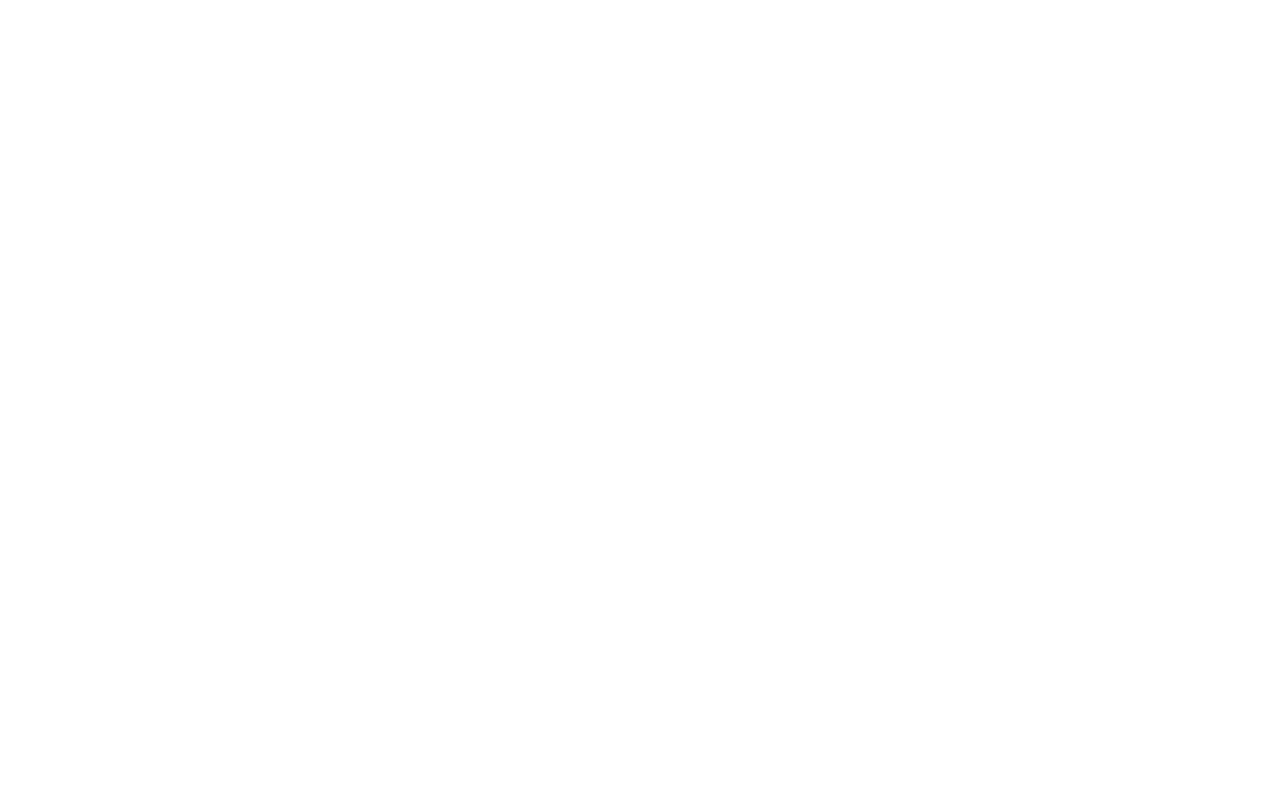
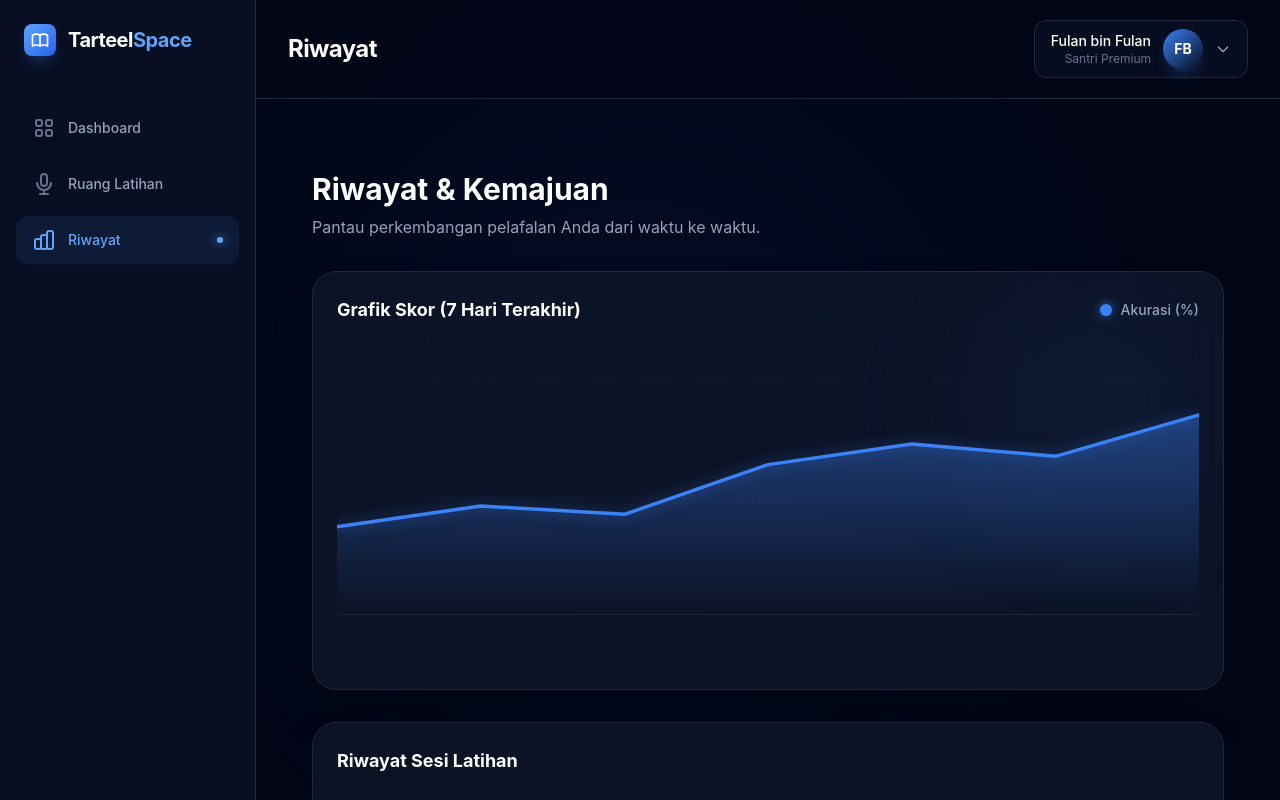
Before and after one commit to RizalHaryaputra/tarteel-space-frontend, a Nuxt app: page /dashboard/history in a window 1280 px wide. Before the commit this address had no page. Built offline with nearby package versions, Linux system fonts and the light colour scheme.

Commit message:
feat: add user progress dashboard page with SVG performance chart and history table

```diff
--- /dev/null
+++ b/app/pages/dashboard/history.vue
@@ -0,0 +1,215 @@
+<script setup lang="ts">
+import { computed } from 'vue'
+
+definePageMeta({
+  layout: 'dashboard'
+})
+
+// Mock Data
+const historyData = [
+  { date: 'Senin', score: 65, letter: 'بَ', transliteration: 'Ba' },
+  { date: 'Selasa', score: 70, letter: 'تَ', transliteration: 'Ta' },
+  { date: 'Rabu', score: 68, letter: 'ثَ', transliteration: 'Tsa' },
+  { date: 'Kamis', score: 80, letter: 'جَ', transliteration: 'Ja' },
+  { date: 'Jumat', score: 85, letter: 'حَ', transliteration: 'Ha' },
+  { date: 'Sabtu', score: 82, letter: 'خَ', transliteration: 'Kha' },
+  { date: 'Minggu', score: 92, letter: 'نَ', transliteration: 'Nun' }
+]
+
+// SVG Line Chart Logic
+const svgWidth = 1000
+const svgHeight = 300
+const maxScore = 100
+const minScore = 50 // Base for dynamic looking graph
+
+const points = computed(() => {
+  return historyData.map((data, index) => {
+    const x = (index / (historyData.length - 1)) * svgWidth
+    const normalizedScore = Math.max(0, data.score - minScore) / (maxScore - minScore)
+    const y = svgHeight - (normalizedScore * (svgHeight - 60)) - 30 // Add padding
+    return { x, y, score: data.score, date: data.date }
+  })
+})
+
+const polylinePoints = computed(() => {
+  return points.value.map(p => `${p.x},${p.y}`).join(' ')
+})
+
+const polygonPoints = computed(() => {
+  return `${polylinePoints.value} ${svgWidth},${svgHeight} 0,${svgHeight}`
+})
+</script>
+
+<template>
+  <div class="max-w-5xl mx-auto px-4 py-8">
+
+    <div class="mb-8">
+      <h2 class="text-3xl font-bold text-white mb-2">Riwayat & Kemajuan</h2>
+      <p class="text-slate-400">Pantau perkembangan pelafalan Anda dari waktu ke waktu.</p>
+    </div>
+
+    <!-- Chart Section -->
+    <div class="bg-dark-900/80 backdrop-blur-xl border border-dark-800 rounded-3xl p-6 mb-8 shadow-2xl overflow-hidden relative group">
+      <!-- Glow background -->
+      <div class="absolute top-0 right-0 w-64 h-64 bg-primary-500/5 rounded-full blur-3xl pointer-events-none transition-all duration-1000 group-hover:bg-primary-500/10"></div>
+
+      <div class="flex items-center justify-between mb-8 relative z-10">
+        <h3 class="text-lg font-bold text-white">Grafik Skor (7 Hari Terakhir)</h3>
+        <div class="flex items-center gap-2">
+          <div class="w-3 h-3 rounded-full bg-primary-500 shadow-[0_0_10px_rgba(59,130,246,0.8)]"></div>
+          <span class="text-sm font-medium text-slate-400">Akurasi (%)</span>
+        </div>
+      </div>
+
+      <!-- Custom SVG Chart -->
+      <div class="w-full relative z-10 overflow-x-auto pb-4 custom-scrollbar">
+        <div class="min-w-[600px]">
+          <svg :viewBox="`0 0 ${svgWidth} ${svgHeight + 40}`" class="w-full h-auto overflow-visible">
+            <defs>
+              <linearGradient id="gradient-area" x1="0" y1="0" x2="0" y2="1">
+                <stop offset="0%" stop-color="rgba(59, 130, 246, 0.4)" />
+                <stop offset="100%" stop-color="rgba(59, 130, 246, 0)" />
+              </linearGradient>
+            </defs>
+
+            <!-- Grid Lines -->
+            <line x1="0" y1="30" :x2="svgWidth" y2="30" stroke="rgba(255,255,255,0.05)" stroke-width="1" stroke-dasharray="5,5" />
+            <line x1="0" :y1="(svgHeight/2)+15" :x2="svgWidth" :y2="(svgHeight/2)+15" stroke="rgba(255,255,255,0.05)" stroke-width="1" stroke-dasharray="5,5" />
+            <line x1="0" :y1="svgHeight" :x2="svgWidth" :y2="svgHeight" stroke="rgba(255,255,255,0.1)" stroke-width="1" />
+
+            <!-- Filled Area -->
+            <polygon
+              :points="polygonPoints"
+              fill="url(#gradient-area)"
+              class="animate-fade-in"
+              style="animation-duration: 1.5s;"
+            />
+
+            <!-- Line Path -->
+            <polyline
+              :points="polylinePoints"
+              fill="none"
+              stroke="#3b82f6"
+              stroke-width="4"
+              stroke-linecap="round"
+              stroke-linejoin="round"
+              class="draw-line drop-shadow-[0_0_8px_rgba(59,130,246,0.5)]"
+            />
+
+            <!-- Data Points -->
+            <g v-for="(point, i) in points" :key="i" class="animate-fade-in" :style="`animation-delay: ${i * 0.1 + 0.5}s; opacity: 0; animation-fill-mode: forwards;`">
+              <!-- Point circle -->
+              <circle
+                :cx="point.x"
+                :cy="point.y"
+                r="6"
+                fill="#0f172a"
+                stroke="#60a5fa"
+                stroke-width="3"
+                class="hover:r-8 transition-all cursor-pointer shadow-lg drop-shadow-[0_0_5px_rgba(96,165,250,0.8)]"
+              />
+
+              <!-- Value Text -->
+              <text :x="point.x" :y="point.y - 15" fill="white" font-size="14" font-weight="bold" text-anchor="middle" class="select-none">
+                {{ point.score }}%
+              </text>
+
+              <!-- X Axis Labels -->
+              <text :x="point.x" :y="svgHeight + 25" fill="#94a3b8" font-size="14" font-weight="500" text-anchor="middle" class="select-none">
+                {{ point.date }}
+              </text>
+            </g>
+          </svg>
+        </div>
+      </div>
+    </div>
+
+    <!-- History Table -->
+    <div class="bg-dark-900/80 backdrop-blur-xl border border-dark-800 rounded-3xl p-6 shadow-2xl">
+      <h3 class="text-lg font-bold text-white mb-6">Riwayat Sesi Latihan</h3>
+
+      <div class="overflow-x-auto">
+        <table class="w-full text-left border-collapse">
+          <thead>
+            <tr class="border-b border-dark-800/80">
+              <th class="py-4 px-4 text-sm font-semibold text-slate-400 uppercase tracking-wider w-1/4">Hari/Tanggal</th>
+              <th class="py-4 px-4 text-sm font-semibold text-slate-400 uppercase tracking-wider w-1/3">Huruf Target</th>
+              <th class="py-4 px-4 text-sm font-semibold text-slate-400 uppercase tracking-wider text-right">Skor Akurasi</th>
+            </tr>
+          </thead>
+          <tbody class="divide-y divide-dark-800/50">
+            <tr v-for="(item, idx) in historyData.slice().reverse()" :key="idx" class="hover:bg-dark-800/30 transition-colors group">
+              <td class="py-4 px-4 text-slate-300 font-medium">
+                {{ item.date }}
+              </td>
+              <td class="py-4 px-4">
+                <div class="flex items-center gap-3">
+                  <div class="w-10 h-10 rounded-lg bg-dark-950 border border-dark-700 flex items-center justify-center font-arabic text-xl text-white group-hover:text-primary-400 transition-colors shadow-inner">
+                    {{ item.letter }}
+                  </div>
+                  <span class="font-medium text-slate-300">{{ item.transliteration }}</span>
+                </div>
+              </td>
+              <td class="py-4 px-4 text-right">
+                <span
+                  class="inline-block px-3 py-1 rounded-md text-sm font-bold"
+                  :class="item.score >= 90 ? 'bg-green-500/10 text-green-400 border border-green-500/20' :
+                          item.score >= 75 ? 'bg-yellow-500/10 text-yellow-400 border border-yellow-500/20' :
+                          'bg-red-500/10 text-red-400 border border-red-500/20'"
+                >
+                  {{ item.score }}%
+                </span>
+              </td>
+            </tr>
+          </tbody>
+        </table>
+      </div>
+    </div>
+
+  </div>
+</template>
+
+<style scoped>
+@import url('https://fonts.googleapis.com/css2?family=Amiri&display=swap');
+.font-arabic {
+  font-family: 'Amiri', serif;
+}
+
+/* Custom SVG Draw Line Animation */
+.draw-line {
+  stroke-dasharray: 2000;
+  stroke-dashoffset: 2000;
+  animation: draw 1.5s ease-out forwards;
+}
+
+@keyframes draw {
+  to {
+    stroke-dashoffset: 0;
+  }
+}
+
+@keyframes fade-in {
+  from { opacity: 0; transform: translateY(10px); }
+  to { opacity: 1; transform: translateY(0); }
+}
+
+.animate-fade-in {
+  animation-fill-mode: forwards;
+}
+
+/* Custom Scrollbar for SVG container if overflows on small screens */
+.custom-scrollbar::-webkit-scrollbar {
+  height: 6px;
+}
+.custom-scrollbar::-webkit-scrollbar-track {
+  background: rgba(30, 41, 59, 0.5);
+  border-radius: 4px;
+}
+.custom-scrollbar::-webkit-scrollbar-thumb {
+  background: rgba(59, 130, 246, 0.5);
+  border-radius: 4px;
+}
+.custom-scrollbar::-webkit-scrollbar-thumb:hover {
+  background: rgba(59, 130, 246, 0.8);
+}
+</style>
```
